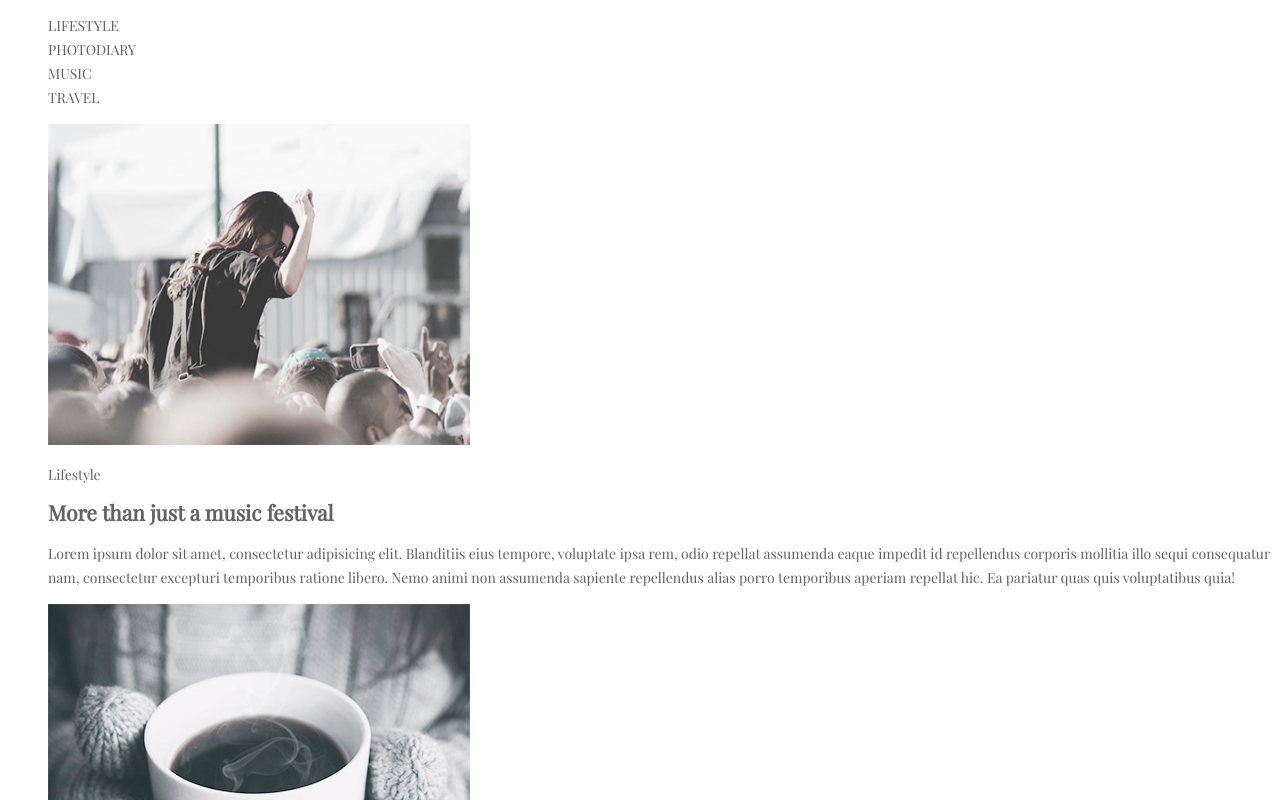
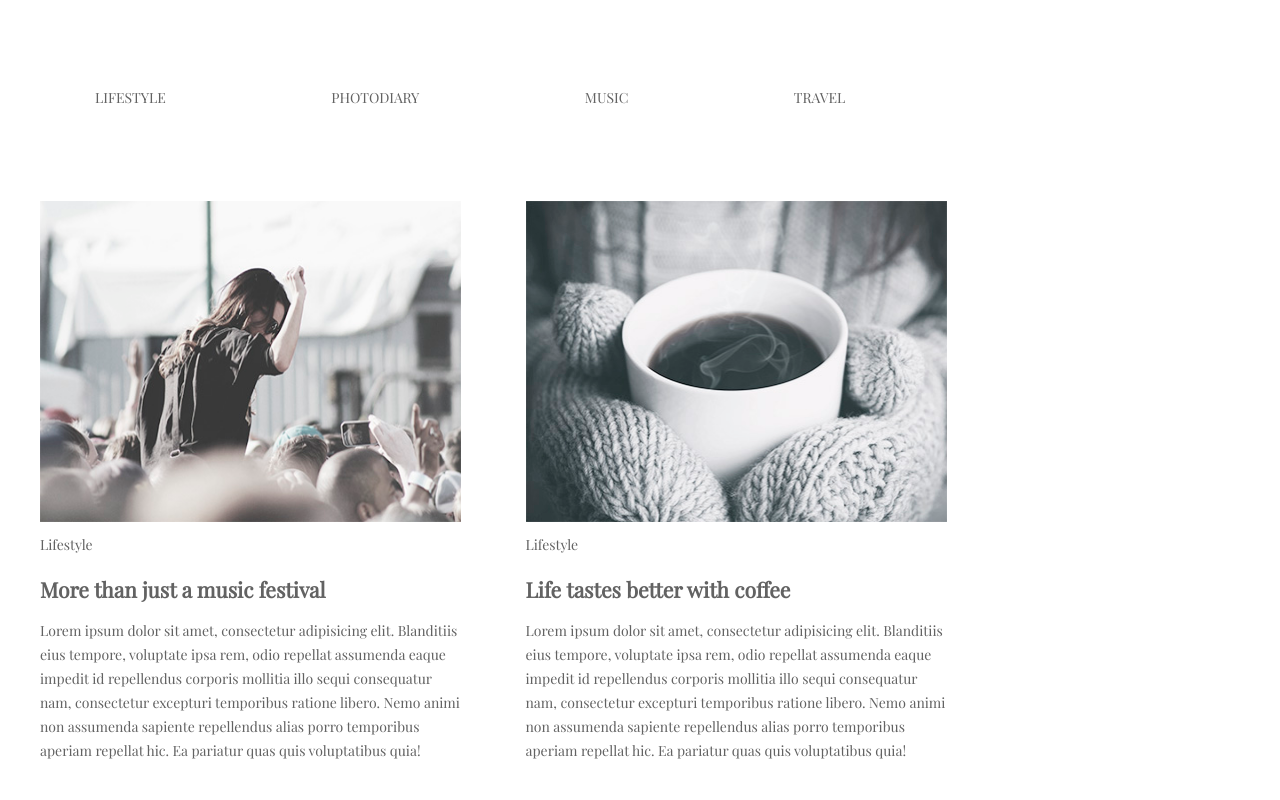
Before and after one commit to Slov666/Home_work, a plain HTML site: page home_work_2/index.html in a window 1280 px wide. Shown: the top 800 px of the page. Drawn offline with nearby package versions, Linux system fonts and the light colour scheme.

Commit message:
new work

```diff
--- a/home_work_2/css/styles.css
+++ b/home_work_2/css/styles.css
@@ -1,44 +1,98 @@
+html {
+  box-sizing: content-box;
+}
+*,
+*::before *::after {
+  box-sizzing: inherit;
+}
 body {
   font-family: "Playfair Display", Arial;
   color: #626262;
   font-size: 14px;
   line-height: 24px;
 }
-.page-header {
+img {
+  display: block;
+  max-width: 100%;
+  height: auto;
+}
+.conteiner {
+  width: 1200px;
+  margin: 0 auto;
+  background: none;
+}
+/* SITE NAVIGATOON */
+.page-nav {
+  padding: 77px 0;
+}
+.site-navigation li {
+  margin-left: 55px;
+}
+.site-navigation li {
+  display: inline-block;
+}
+.site-navigation li:not(:last-child) {
+  margin-right: 107px;
 }
 .site-navigation {
   list-style-type: none;
   font-size: 14px;
+  margin: 0;
+  padding: 0;
+  display: inline-block;
+  vertical-align: middle;
+
 }
 .site-navigation a {
   text-transform: uppercase;
   text-decoration: none;
   color: #626262;
-  line-height: 24px;}
-.site-navigation a:hover{
+  line-height: 24px;
+}
+.site-navigation a:hover,
+.site-navigation a:focus {
   color: red;
 }
+/* FEATURES LIST */
 .features-list {
   list-style: none;
+  margin-left: 0;
+  padding: 0;
+  margin-bottom: 100px;
+}
+.features-list-li {
+  width: 421px;
+  display: inline-block;
+  margin-right: 61px;
+  height: 686px;
 }
 .features-list-maine h2 {
   color: #626262;
   line-height: 36px;
+  font-size: 30px;
 }
 .features-list-item {
   font-size: 14px;
   line-height: 17px;
+  margin-bottom: 24px;
+}
+.features-image {
+  width: 422px;
+  height: 321px;
 }
 .page-footer {
   font-size: 20px;
   line-height: 24px;
   color: #626262;
 }
+/* спрятать что либо */
 .visually-hidden {
   position: absolute;
   clip: rect(0 0 0 0);
   width: 1px;
   height: 1px;
   margin: -1px;
-    …
 }
+.lorem{
+  margin-bottom: 125px;
+}
--- a/home_work_2/index.html
+++ b/home_work_2/index.html
@@ -13,8 +13,8 @@
   </head>
   <body>
     <!-- SITE NAVIGATION -->
-    <header class="page-header">
-      <nav>
+    <header class="page-header conteiner">
+      <nav class="page-nav">
         <ul class="site-navigation">
           <li><a href="#">Lifestyle</a></li>
           <li><a href="#">Photodiary</a></li>
@@ -23,7 +23,7 @@
         </ul>
       </nav>
     </header>
-    <main>
+    <main class="conteiner">
     <!-- FEATURES SECTION -->
     <section class="features">
       <h1 class="visually-hidden">Our features</h1>
@@ -33,7 +33,7 @@
         <img class="features-image" src="img/1.jpg" alt="Танцующая девушка" width="422" height="321" />
         <p class="features-list-item">Lifestyle</p>
         <h2 class="features-list-main">More than just a music festival</h2>
-        <p>
+        <p class="lorem">
           Lorem ipsum dolor sit amet, consectetur adipisicing elit. Blanditiis
           eius tempore, voluptate ipsa rem, odio repellat assumenda eaque
           impedit id repellendus corporis mollitia illo sequi consequatur nam,
@@ -46,7 +46,7 @@
         <img class="features-image" src="img/2.jpg" alt="Горячий коф" width="422" height="321" />
         <p class="features-list-item">Lifestyle</p>
         <h2 class="features-list-main">Life tastes better with coffee</h2>
-        <p>
+        <p class="lorem">
           Lorem ipsum dolor sit amet, consectetur adipisicing elit. Blanditiis
           eius tempore, voluptate ipsa rem, odio repellat assumenda eaque
           impedit id repellendus corporis mollitia illo sequi consequatur nam,
@@ -60,11 +60,10 @@
           src="img/3.jpg"
           alt="Знак мира в Лос-Анджелесе"
           width="422"
-          height="321"
-        />
-        <p class="features-list"></p>Photodiary</[]>
+          height="321"/>
+        <p class="features-list">Photodiary</p>
         <h2 class="features-list-main">American dream</h2>
-        <p>
+        <p class="lorem">
           Lorem ipsum dolor sit amet, consectetur adipisicing elit. Blanditiis
           eius tempore, voluptate ipsa rem, odio repellat assumenda eaque
           impedit id repellendus corporis mollitia illo sequi consequatur nam,
@@ -82,7 +81,7 @@
         />
         <p class="features-list-item">Photodiary</p>
         <h2 class="features-list-main">A day exploring the Alps</h2>
-        <p>
+        <p class="lorem">
           Lorem ipsum dolor sit amet, consectetur adipisicing elit. Blanditiis
           eius tempore, voluptate ipsa rem, odio repellat assumenda eaque
           impedit id repellendus corporis mollitia illo sequi consequatur nam,
@@ -100,7 +99,7 @@
         />
         <p class="features-list">Lifestyle</>
         <h2 class="features-list-main">Top 10 song for running</h2>
-        <p class="features-list-item">
+        <p class="lorem">
           Lorem ipsum dolor sit amet, consectetur adipisicing elit. Blanditiis
           eius tempore, voluptate ipsa rem, odio repellat assumenda eaque
           impedit id repellendus corporis mollitia illo sequi consequatur nam,
@@ -118,7 +117,7 @@
         />
         <p>Lifestyle</p>
         <h2 class="features-list-main">Cold winter days</h2>
-        <p>
+        <p class="lorem">
           L Lorem ipsum dolor sit amet, consectetur adipisicing elit. Blanditiis
           eius tempore, voluptate ipsa rem, odio repellat assumenda eaque
           impedit id repellendus corporis mollitia illo sequi consequatur nam,
@@ -128,7 +127,8 @@
         </p>
       </li>
     </ul>
-    <footer class="page-footer">
+    <!-- FOOTER SECTION -->
+    <footer class="page-footer conteiner">
       <button class="Load">Load more</button>
     </footer>
   </main>
```
Lines whose indentation alone changed are shown as unchanged.
